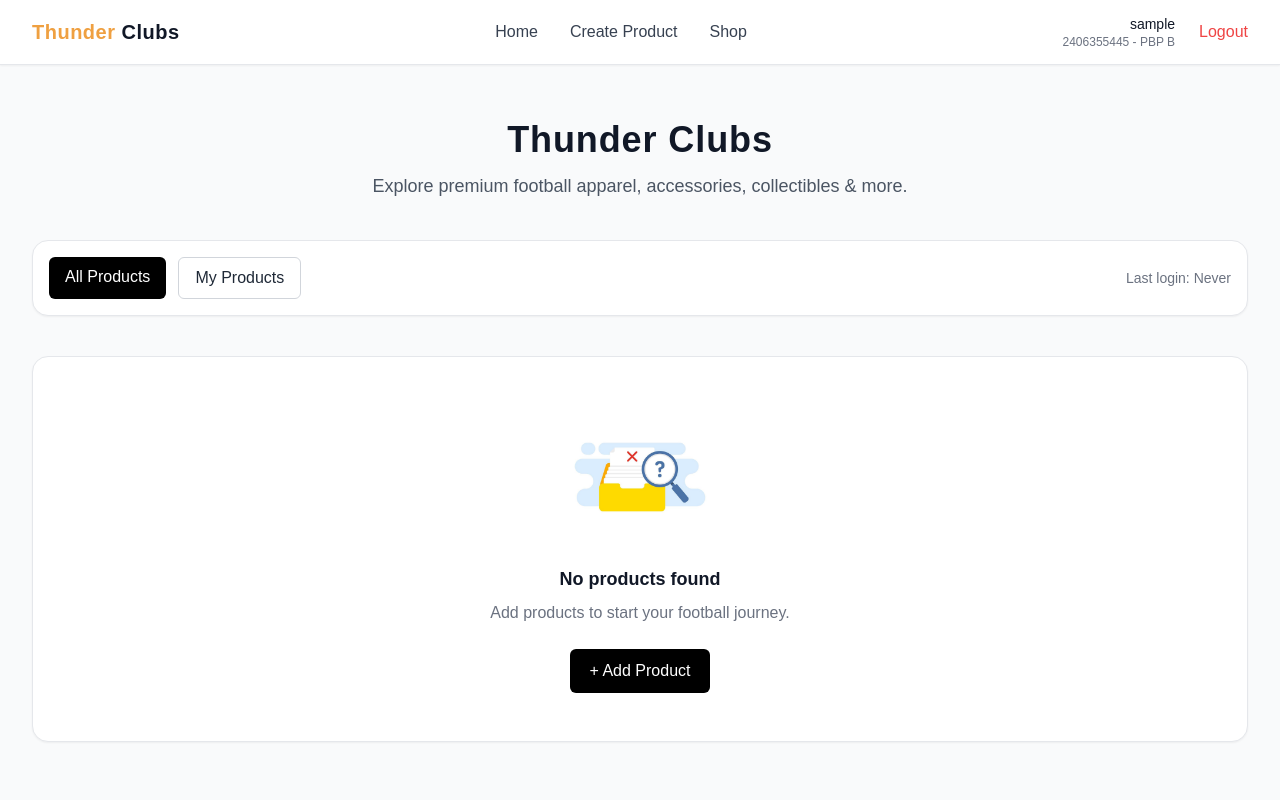
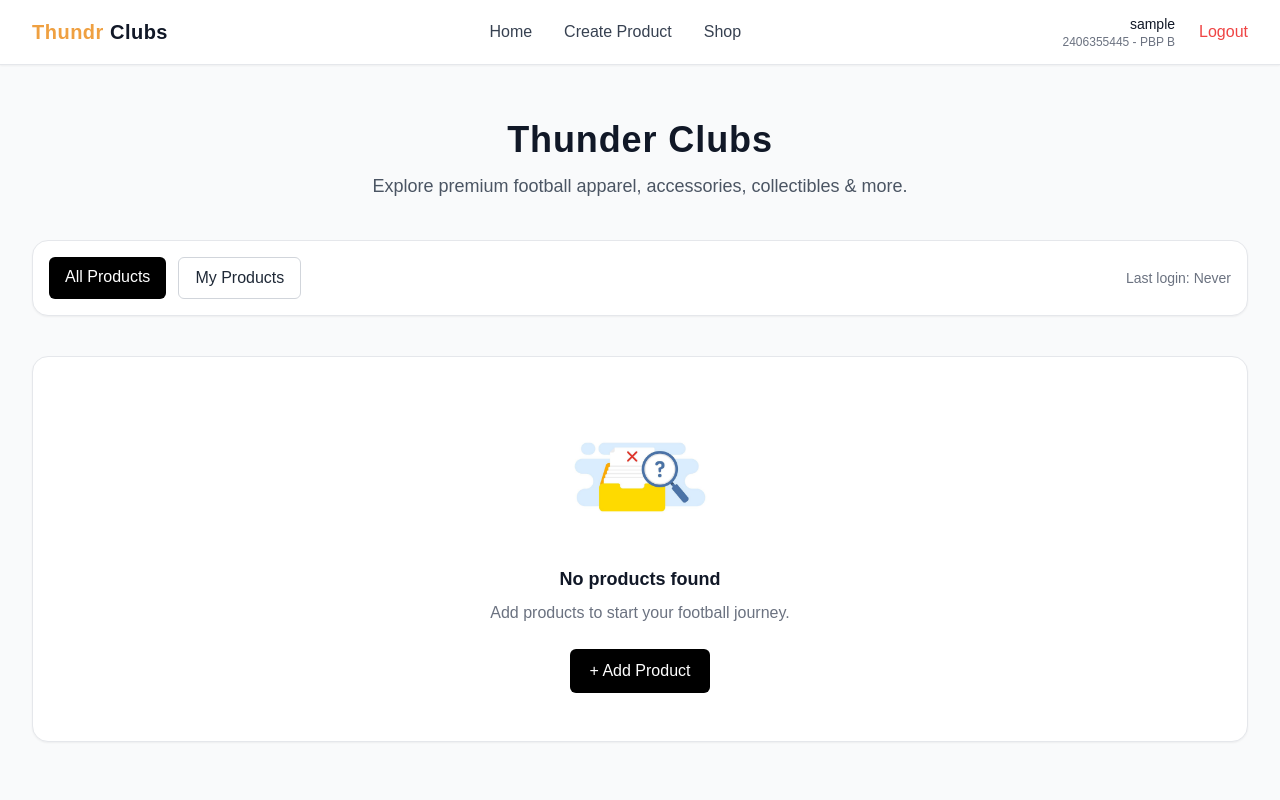
Before and after one commit to newjeasnz/Thundr-clubs, a Django app: page / in a window 1280 px wide. Run offline with Django 5.2, Linux system fonts and the light colour scheme; the visitor is signed in with stand-in values (Sample User, id 1); data that the repository does not hold is empty; some libraries are stand-ins or nearby versions.

Commit message:
Update README.md

```diff
--- a/main/templates/main.html
+++ b/main/templates/main.html
@@ -2,7 +2,7 @@
 {% load static %}
 
 {% block meta %}
-<title>Thunder Clubs</title>
+<title>Thundr Clubs</title>
 <link href="https://fonts.googleapis.com/css2?family=Inter:wght@400;500;600;700&display=swap" rel="stylesheet">
 <style>
   body {
--- a/main/templates/navbar.html
+++ b/main/templates/navbar.html
@@ -4,7 +4,7 @@
       <!-- Logo / Brand -->
       <div class="flex items-center">
         <h1 class="text-xl font-bold text-gray-900 tracking-wide">
-          <span class="text-[#efa041]">Thunder</span> Clubs
+          <span class="text-[#efa041]">Thundr</span> Clubs
         </h1>
       </div>
 
```
Also changed, not shown: README.md.
